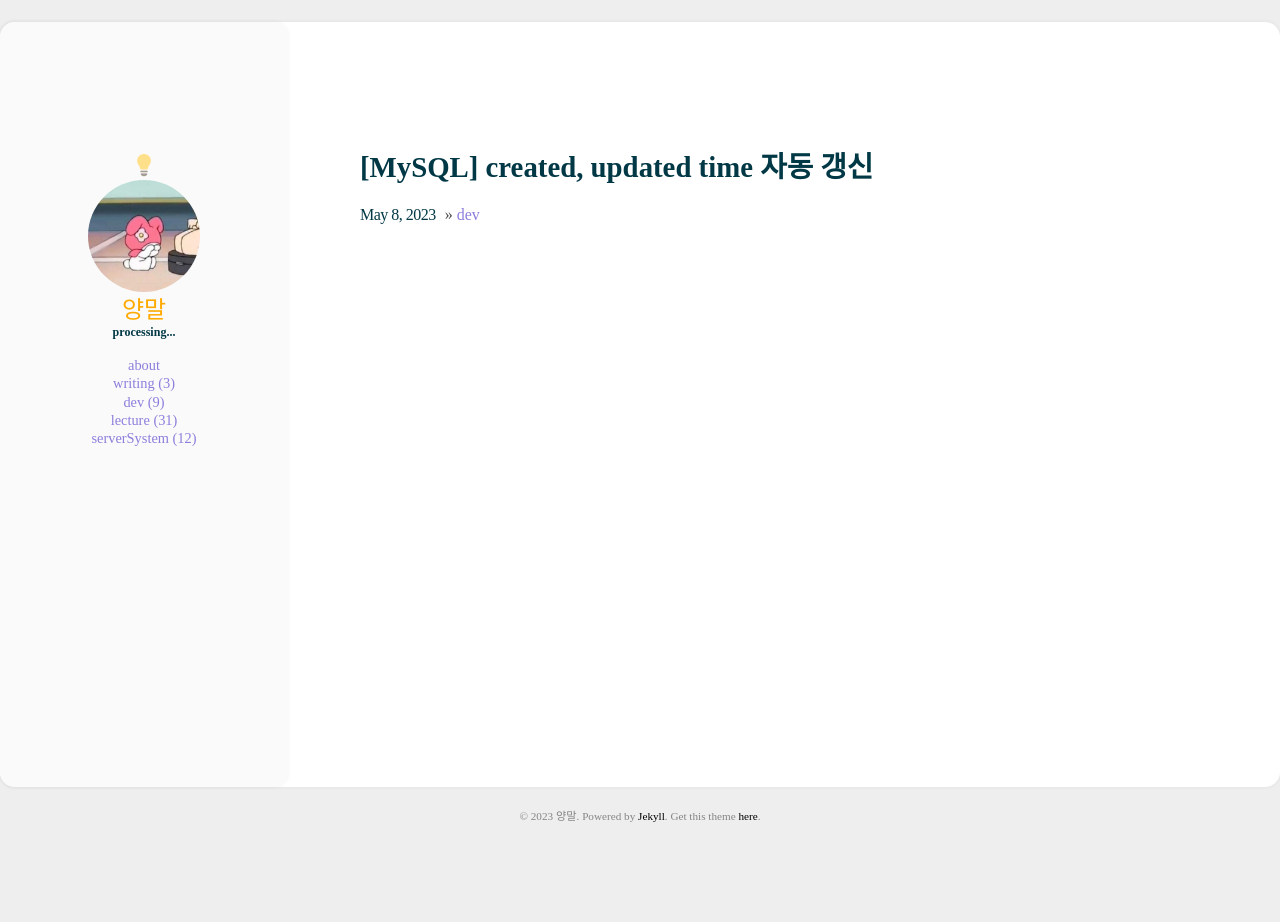
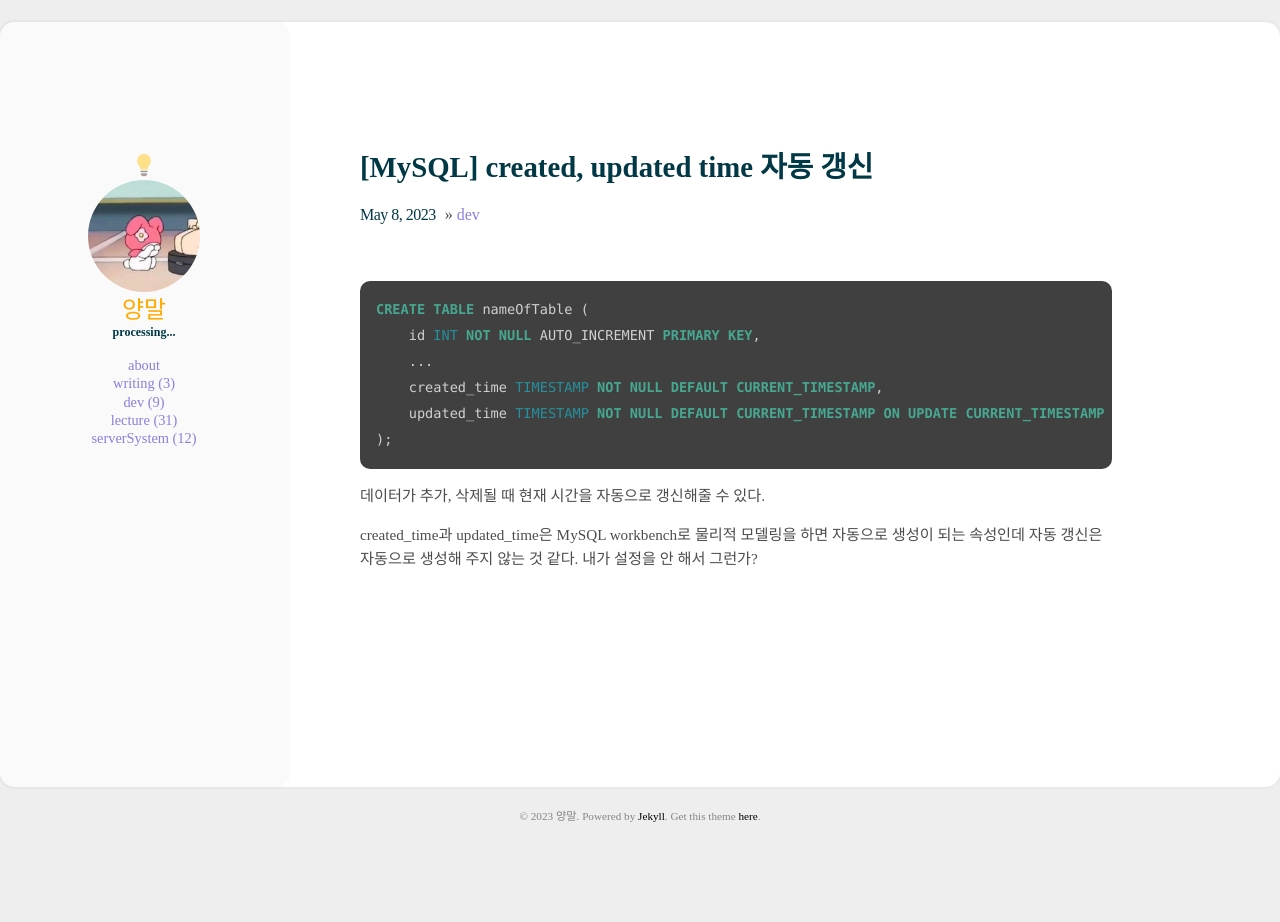
Before and after one commit to ywonchae1/ywonchae1.github.io, a Jekyll site: the page built from _posts/2023-05-08-mysql.md, in a window 1280 px wide. Built offline with Jekyll 4.4.1, drawn with Linux system fonts in a browser that asks for light colours; some web fonts are replaced.

Commit message:
doc : new post

````diff
--- a/_posts/2023-05-08-mysql.md
+++ b/_posts/2023-05-08-mysql.md
@@ -3,3 +3,16 @@ layout: post
 title: "[MySQL] created, updated time 자동 갱신"
 categories: [dev]
 ---
+
+```sql
+CREATE TABLE nameOfTable (
+    id INT NOT NULL AUTO_INCREMENT PRIMARY KEY,
+    ...
+    created_time TIMESTAMP NOT NULL DEFAULT CURRENT_TIMESTAMP,
+    updated_time TIMESTAMP NOT NULL DEFAULT CURRENT_TIMESTAMP ON UPDATE CURRENT_TIMESTAMP
+);
+```
+
+데이터가 추가, 삭제될 때 현재 시간을 자동으로 갱신해줄 수 있다.
+
+created_time과 updated_time은 MySQL workbench로 물리적 모델링을 하면 자동으로 생성이 되는 속성인데 자동 갱신은 자동으로 생성해 주지 않는 것 같다. 내가 설정을 안 해서 그런가?
````
